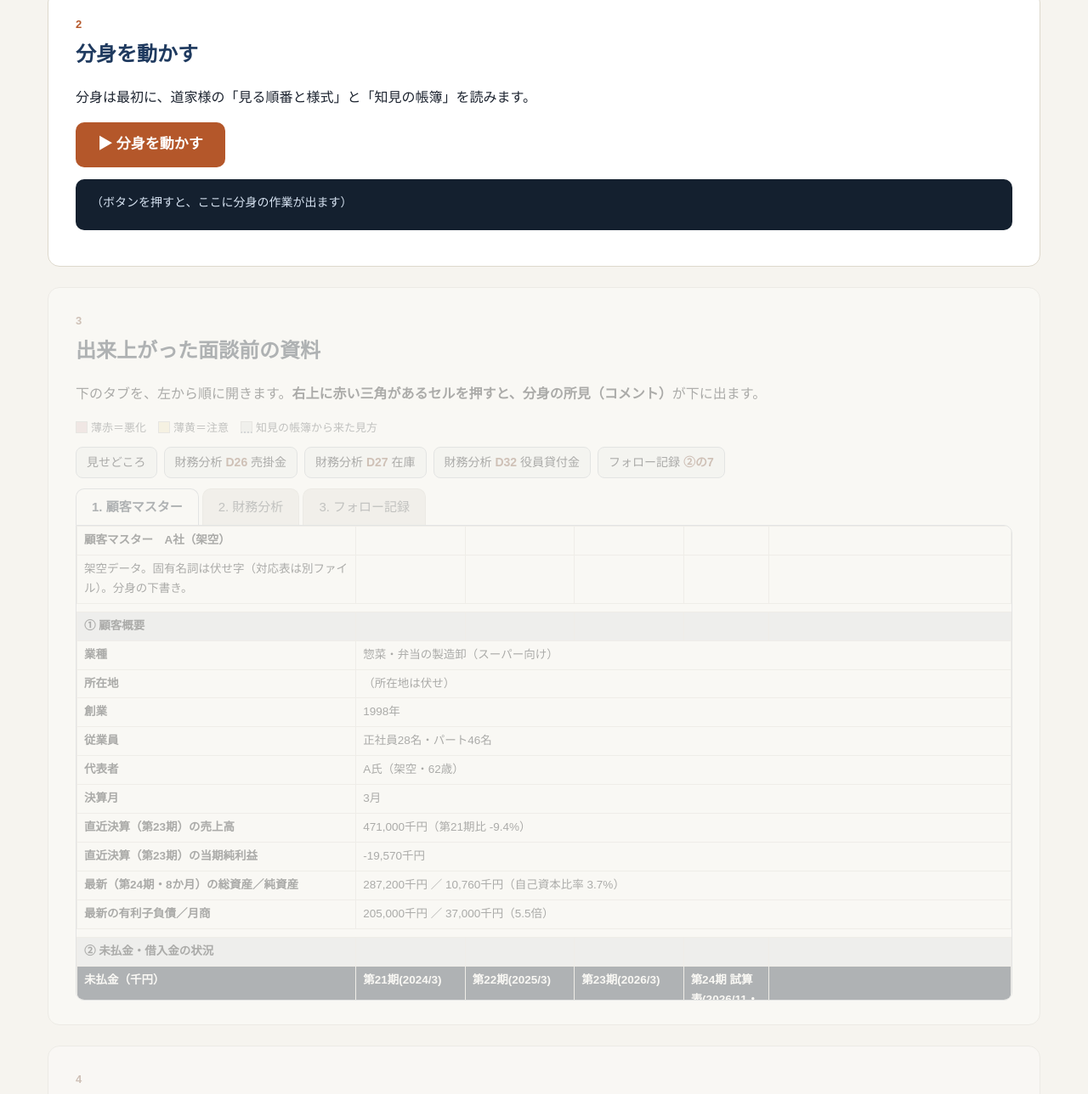
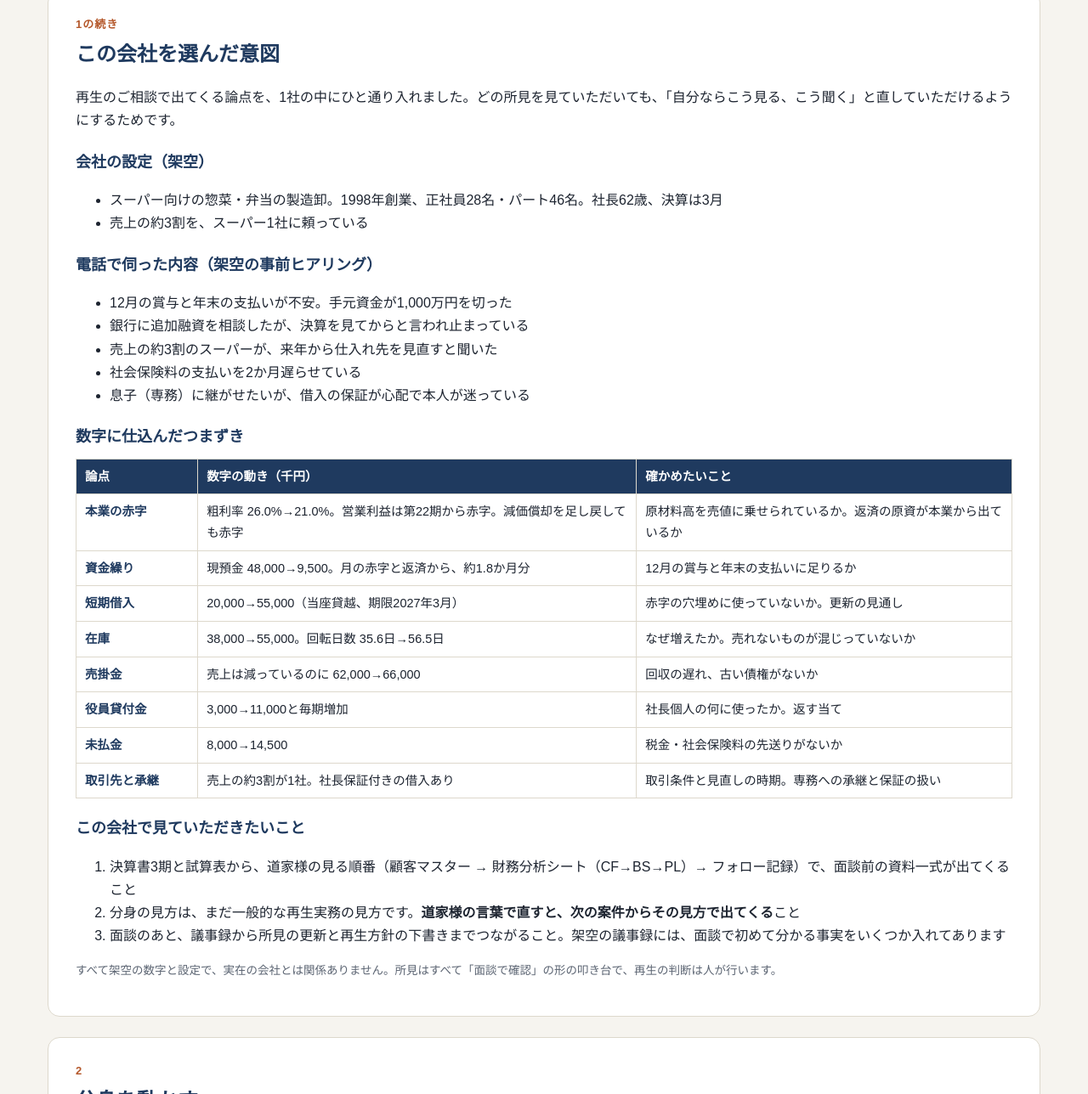
Before and after one commit to miharushiga/aoba-bunshin-4k9t, a plain HTML site: page index.html in a window 1280 px wide. Shown: the part 673-1961 px from the top of the page at 85% size. Drawn offline with Linux system fonts and the light colour scheme.

Commit message:
この会社を選んだ意図を追加

```diff
--- a/index.html
+++ b/index.html
@@ -120,7 +120,7 @@
 <body>
 <header class="top"><div class="in">
   <span class="ttl">分身を動かす｜株式会社あおば食品（架空）</span>
-  <a href="#st1">1 届いた資料</a><a href="#st2">2 分身を動かす</a><a href="#st3">3 面談前の資料</a>
+  <a href="#st1">1 届いた資料</a><a href="#st1b">この会社の意図</a><a href="#st2">2 分身を動かす</a><a href="#st3">3 面談前の資料</a>
   <a href="#st4">4 道家様の声で直す</a><a href="#cmp">前と後を比べる</a><a href="#st5">5 面談のあと</a>
 
 </div></header>
@@ -139,6 +139,46 @@
   <p>お客様からはPDFが多いと伺ったので、PDFで用意しました。押すと中身が開きます。</p>
   <div class="pdfs"><a class="pdf" href="pdf/借入一覧表_あおば食品（架空）.pdf" target="_blank">借入一覧表_あおば食品（架空）</a><a class="pdf" href="pdf/決算書_第21期_あおば食品（架空）.pdf" target="_blank">決算書_第21期_あおば食品（架空）</a><a class="pdf" href="pdf/決算書_第22期_あおば食品（架空）.pdf" target="_blank">決算書_第22期_あおば食品（架空）</a><a class="pdf" href="pdf/決算書_第23期_あおば食品（架空）.pdf" target="_blank">決算書_第23期_あおば食品（架空）</a><a class="pdf" href="pdf/試算表_第24期（8か月）_あおば食品（架空）.pdf" target="_blank">試算表_第24期（8か月）_あおば食品（架空）</a></div>
   <p class="note">試作では、PDFと同じ数字を先に入れてあります。届いたPDFから数字を読み取る所は、検算の1件で一緒に確かめます。</p>
+</section>
+
+<section id="st1b">
+  <div class="no">1の続き</div>
+  <h2>この会社を選んだ意図</h2>
+  <p class="lead">再生のご相談で出てくる論点を、1社の中にひと通り入れました。どの所見を見ていただいても、「自分ならこう見る、こう聞く」と直していただけるようにするためです。</p>
+  <h3>会社の設定（架空）</h3>
+  <ul>
+    <li>スーパー向けの惣菜・弁当の製造卸。1998年創業、正社員28名・パート46名。社長62歳、決算は3月</li>
+    <li>売上の約3割を、スーパー1社に頼っている</li>
+  </ul>
+  <h3>電話で伺った内容（架空の事前ヒアリング）</h3>
+  <ul>
+    <li>12月の賞与と年末の支払いが不安。手元資金が1,000万円を切った</li>
+    <li>銀行に追加融資を相談したが、決算を見てからと言われ止まっている</li>
+    <li>売上の約3割のスーパーが、来年から仕入れ先を見直すと聞いた</li>
+    <li>社会保険料の支払いを2か月遅らせている</li>
+    <li>息子（専務）に継がせたいが、借入の保証が心配で本人が迷っている</li>
+  </ul>
+  <h3>数字に仕込んだつまずき</h3>
+  <table class="ledger">
+    <thead><tr><th>論点</th><th>数字の動き（千円）</th><th>確かめたいこと</th></tr></thead>
+    <tbody>
+      <tr><td class="key">本業の赤字</td><td>粗利率 26.0%→21.0%。営業利益は第22期から赤字。減価償却を足し戻しても赤字</td><td>原材料高を売値に乗せられているか。返済の原資が本業から出ているか</td></tr>
+      <tr><td class="key">資金繰り</td><td>現預金 48,000→9,500。月の赤字と返済から、約1.8か月分</td><td>12月の賞与と年末の支払いに足りるか</td></tr>
+      <tr><td class="key">短期借入</td><td>20,000→55,000（当座貸越、期限2027年3月）</td><td>赤字の穴埋めに使っていないか。更新の見通し</td></tr>
+      <tr><td class="key">在庫</td><td>38,000→55,000。回転日数 35.6日→56.5日</td><td>なぜ増えたか。売れないものが混じっていないか</td></tr>
+      <tr><td class="key">売掛金</td><td>売上は減っているのに 62,000→66,000</td><td>回収の遅れ、古い債権がないか</td></tr>
+      <tr><td class="key">役員貸付金</td><td>3,000→11,000と毎期増加</td><td>社長個人の何に使ったか。返す当て</td></tr>
+      <tr><td class="key">未払金</td><td>8,000→14,500</td><td>税金・社会保険料の先送りがないか</td></tr>
+      <tr><td class="key">取引先と承継</td><td>売上の約3割が1社。社長保証付きの借入あり</td><td>取引条件と見直しの時期。専務への承継と保証の扱い</td></tr>
+    </tbody>
+  </table>
+  <h3>この会社で見ていただきたいこと</h3>
+  <ol>
+    <li>決算書3期と試算表から、道家様の見る順番（顧客マスター → 財務分析シート（CF→BS→PL）→ フォロー記録）で、面談前の資料一式が出てくること</li>
+    <li>分身の見方は、まだ一般的な再生実務の見方です。<b>道家様の言葉で直すと、次の案件からその見方で出てくる</b>こと</li>
+    <li>面談のあと、議事録から所見の更新と再生方針の下書きまでつながること。架空の議事録には、面談で初めて分かる事実をいくつか入れてあります</li>
+  </ol>
+  <p class="note">すべて架空の数字と設定で、実在の会社とは関係ありません。所見はすべて「面談で確認」の形の叩き台で、再生の判断は人が行います。</p>
 </section>
 
 <section id="st2">
```
